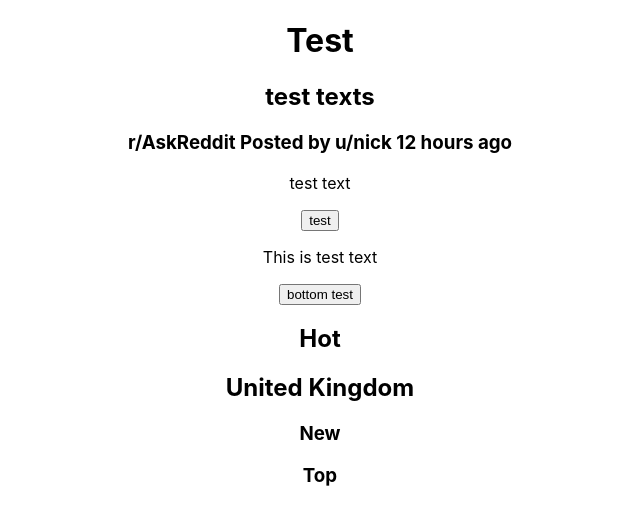
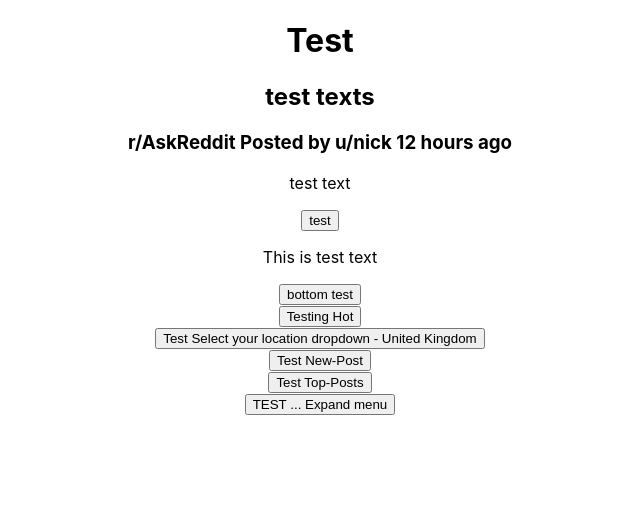
Before and after one commit to ruarplum/leonardo-app, a React (Create React App) app: page / in a window 1280 px wide. Shown: the top 524 px of the page, without its empty margins (320-960 px from the left). Built offline with nearby package versions, Linux system fonts and the light colour scheme.

Commit message:
#4.4 - end of play - Monday

```diff
--- a/src/Components/Popular-posts-navbar/Popular-posts-navbar.js
+++ b/src/Components/Popular-posts-navbar/Popular-posts-navbar.js
@@ -1,22 +1,25 @@
-import React from 'react'
 import './Popular-posts-navbar.css'
 
+const PopularNavbar = () => {
 
-const PopularNavbar = () => {
     return (
-        <navbar>
+        <nav className="PopNavbar">
             <div>
-            <h2>Hot</h2>
+                <button className="buttonBlue">Testing Hot</button>
             </div>
             <div>
-            <h2>United Kingdom</h2>
+                <button className="buttonBlue">Test Select your location dropdown - United Kingdom</button>
             </div>
             <div>
-            <h3>New</h3>
+                <button className="buttonGrey">Test New-Post</button>
             </div>
-            <h3>Top</h3>
-
-        </navbar>
+            <div>
+                <button className="buttonGrey">Test Top-Posts</button>
+            </div>
+            <div>
+                <button>TEST ... Expand menu</button>
+            </div>
+        </nav>
     )
 }
 
```
